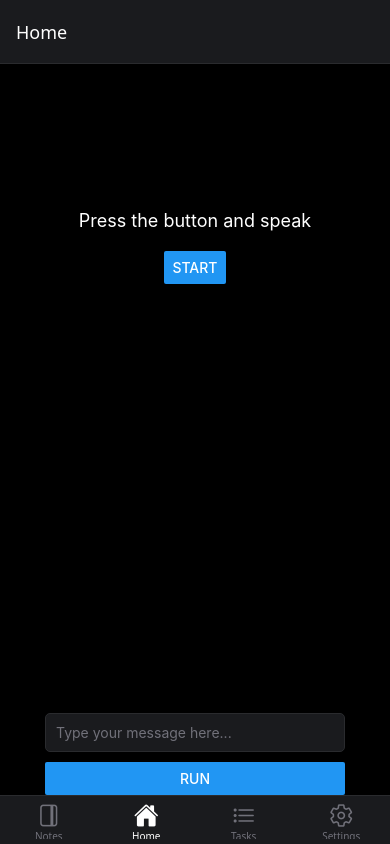
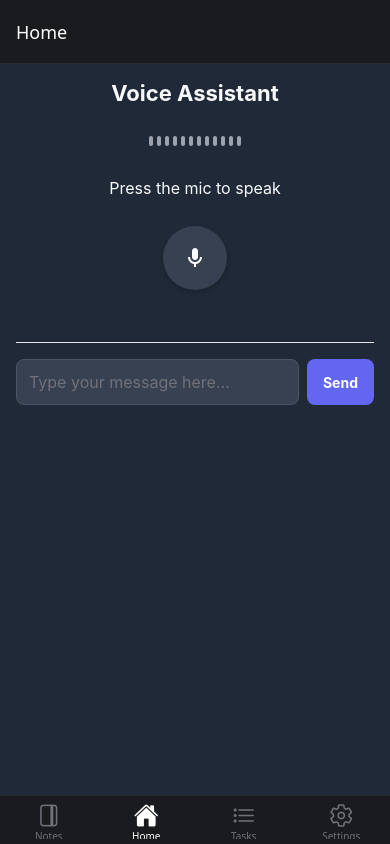
Before and after one commit to hissterical/rntodo, a React Native app: screen /Home in a window 390 px wide. Built offline with nearby package versions, Linux system fonts and the light colour scheme.

Commit message:
Big improvement of main page. It looks prettier, it doesn't repeat the message. It has a audio visualizer.

```diff
--- a/package.json
+++ b/package.json
@@ -21,6 +21,7 @@
     "react-native-gesture-handler": "^2.24.0",
     "react-native-safe-area-context": "^5.1.0",
     "react-native-screens": "^4.5.0",
+    "react-native-svg": "^15.11.2",
     "react-native-vector-icons": "^10.2.0"
   },
   "devDependencies": {
--- a/src/api/Gemini.js
+++ b/src/api/Gemini.js
@@ -40,11 +40,13 @@ const generationConfig = {
   responseMimeType: "text/plain",
 };
 
-export const sendToLLM = async (userMsg, addTasksMain) => {
+export const sendToLLM = async (userMsg, addTasksMain, setIsProcessing) => {
   if (!userMsg.trim()) {
     Alert.alert("Input Required", "Please enter a message to process.");
     return;
   }
+
+  setIsProcessing(true);
 
   try {
     const chatSession = model.startChat({
@@ -56,7 +58,6 @@ export const sendToLLM = async (userMsg, addTasksMain) => {
       .text()
       .replace(/`{3}json|`{3}/g, "")
       .trim();
-
     try {
       const parsedResponse = JSON.parse(responseJSON);
       addTasksMain(parsedResponse);
@@ -73,5 +74,7 @@ export const sendToLLM = async (userMsg, addTasksMain) => {
       "Error",
       "Failed to connect to the server. Please try again."
     );
+  } finally {
+    setIsProcessing(false);
   }
 };
--- a/src/screens/MainPage.jsx
+++ b/src/screens/MainPage.jsx
@@ -1,19 +1,170 @@
-import React, { useEffect, useState } from "react";
-import { View, Text, Button, StyleSheet, TextInput, Alert, Linking } from "react-native";
+import React, { useEffect, useState, useRef } from "react";
+import { View, Text, TouchableOpacity, StyleSheet, TextInput, Alert, ActivityIndicator } from "react-native";
 import { GestureHandlerRootView, ScrollView } from "react-native-gesture-handler";
 import AsyncStorage from "@react-native-async-storage/async-storage";
-import { sendToLLM } from "../api/Gemini";
-import SpeechToText from "../components/SpeechToText";
+import Voice from '@react-native-voice/voice';
 import { useTheme } from '../context/ThemeContext';
+import { Svg, Path } from "react-native-svg";
+
+// Audio Visualizer Component
+const AudioVisualizer = ({ isActive }) => {
+  const [bars, setBars] = useState(Array(12).fill(10));
+  const animationRef = useRef(null);
+
+  useEffect(() => {
+    if (isActive) {
+      const animate = () => {
+        setBars(prevBars =>
+          prevBars.map(() => Math.floor(Math.random() * 40) + 10)
+        );
+        animationRef.current = requestAnimationFrame(animate);
+      };
+      animationRef.current = requestAnimationFrame(animate);
+    } else {
+      if (animationRef.current) {
+        cancelAnimationFrame(animationRef.current);
+      }
+      setBars(Array(12).fill(10));
+    }
+
+    return () => {
+      if (animationRef.current) {
+        cancelAnimationFrame(animationRef.current);
+      }
+    };
+  }, [isActive]);
+
+  return (
+    <View style={styles.visualizerContainer}>
+      {bars.map((height, index) => (
+        <View
+          key={index}
+          style={[
+            styles.visualizerBar,
+            {
+              height,
+              backgroundColor: isActive ? '#4F46E5' : '#9CA3AF',
+              marginHorizontal: 2
+            }
+          ]}
+        />
+      ))}
+    </View>
+  );
+};
+
+// Microphone Button Component
+const MicrophoneButton = ({ isListening, onPress, theme }) => {
+  return (
+    <TouchableOpacity
+      style={[
+        styles.micButton,
+        theme === 'dark' ? styles.micButtonDark : styles.micButtonLight,
+        isListening && styles.micButtonActive
+      ]}
+      onPress={onPress}
+    >
+      <Svg width="24" height="24" viewBox="0 0 24 24" fill="none">
+        <Path
+          d="M12 14c1.66 0 3-1.34 3-3V5c0-1.66-1.34-3-3-3S9 3.34 9 5v6c0 1.66 1.34 3 3 3z"
+          fill={isListening ? "#FFFFFF" : (theme === 'dark' ? "#FFFFFF" : "#4F46E5")}
+        />
+        <Path
+          d="M17 11c0 2.76-2.24 5-5 5s-5-2.24-5-5H5c0 3.53 2.61 6.43 6 6.92V21h2v-3.08c3.39-.49 6-3.39 6-6.92h-2z"
+          fill={isListening ? "#FFFFFF" : (theme === 'dark' ? "#FFFFFF" : "#4F46E5")}
+        />
+      </Svg>
+    </TouchableOpacity>
+  );
+};
+
+import { sendToLLM } from '../api/Gemini';
+
+const SpeechToText = ({ onTextChange, theme }) => {
+  const [text, setText] = useState('');
+  const [isListening, setIsListening] = useState(false);
+  const processingRef = useRef(false);
+
+  useEffect(() => {
+    Voice.onSpeechStart = () => setIsListening(true);
+    Voice.onSpeechEnd = () => {
+      setIsListening(false);
+      // This delay helps prevent multiple results being processed
+      setTimeout(() => {
+        processingRef.current = false;
+      }, 500);
+    };
+
+    // Only use final results to prevent duplicates
+    Voice.onSpeechResults = (e) => {
+      if (e.value && e.value.length > 0 && !processingRef.current) {
+        processingRef.current = true;
+        const transcriptText = e.value[0];
+        setText(transcriptText);
+        if (onTextChange) onTextChange(transcriptText);
+      }
+    };
+
+    return () => Voice.destroy().then(Voice.removeAllListeners);
+  }, []);
+
+  const toggleListening = async () => {
+    try {
+      if (isListening) {
+        await Voice.stop();
+        setIsListening(false);
+      } else {
+        setText('');
+        processingRef.current = false; // Reset processing state
+        setIsListening(true);
+        await Voice.start('en-US');
+      }
+    } catch (error) {
+      console.error(error);
+      setIsListening(false);
+    }
+  };
+
+  return (
+    <View style={styles.speechContainer}>
+      <Text style={[styles.speechTitle, theme === 'dark' && styles.textDark]}>
+        Voice Assistant
+      </Text>
+
+      <AudioVisualizer isActive={isListening} />
+
+      <Text style={[styles.speechStatus, theme === 'dark' && styles.textDark]}>
+        {isListening ? 'Listening...' : 'Press the mic to speak'}
+      </Text>
+
+      <MicrophoneButton
+        isListening={isListening}
+        onPress={toggleListening}
+        theme={theme}
+      />
+
+      {text ? (
+        <View style={styles.transcriptContainer}>
+          <Text style={[styles.transcriptLabel, theme === 'dark' && styles.textDark]}>
+            Transcript:
+          </Text>
+          <Text style={[styles.transcriptText, theme === 'dark' && styles.textDark]}>
+            {text}
+          </Text>
+        </View>
+      ) : null}
+    </View>
+  );
+};
 
 export default function MainPage() {
   const [userMsg, setUserMsg] = useState("");
   const [tasks, setTasks] = useState([]);
   const [llmMessage, setLlmMessage] = useState("");
-  const [transcript, setTranscript] = useState("");
-
+  const [isProcessing, setIsProcessing] = useState(false);
+  const [hasProcessedTranscript, setHasProcessedTranscript] = useState(false);
   const {theme} = useTheme();
-  const styles = createStyles(theme);
+  const transcriptRef = useRef(null);
 
   useEffect(() => {
     const loadTasks = async () => {
@@ -27,80 +178,263 @@ export default function MainPage() {
 
   const addTasksMain = async (tasksJson) => {
     const newTasks = tasksJson.addTasks.map((task) => ({
-      id: Date.now().toString() + Math.random().toString(36).substring(7), // Unique ID
+      id: Date.now().toString() + Math.random().toString(36).substring(7),
       text: task.task,
       completed: false,
     }));
 
     setTasks((prevTasks) => {
       const updatedTasks = [...prevTasks, ...newTasks];
-      AsyncStorage.setItem("tasks", JSON.stringify(updatedTasks)); // Persist tasks
+      AsyncStorage.setItem("tasks", JSON.stringify(updatedTasks));
       return updatedTasks;
     });
 
-    setLlmMessage(tasksJson.message); // Update LLM message
+    setLlmMessage(tasksJson.message);
+    setHasProcessedTranscript(false); // Reset for next transcript
   };
 
   const onTranscriptChange = (transcript) => {
-    setTranscript(transcript);
-    sendToLLM(transcript, addTasksMain);
+    // Only process if we haven't processed this transcript already
+    if (transcript && transcript !== transcriptRef.current && !hasProcessedTranscript) {
+      transcriptRef.current = transcript;
+      setHasProcessedTranscript(true);
+      sendToLLM(transcript, addTasksMain, setIsProcessing);
     }
+  };
 
   return (
-    <View style={styles.container}>
-
+    <GestureHandlerRootView style={styles.rootContainer}>
+      <View style={[styles.container, theme === 'dark' ? styles.containerDark : styles.containerLight]}>
         <SpeechToText onTextChange={onTranscriptChange} theme={theme}/>
 
+        <View style={styles.divider} />
 
-    <GestureHandlerRootView>
-      <ScrollView>
-        <Text>{transcript}</Text>
-      </ScrollView>
+        <View style={styles.inputContainer}>
           <TextInput
             placeholderTextColor={theme === 'dark' ? '#71717A' : '#A1A1AA'}
-        style={styles.input}
+            style={[styles.input, theme === 'dark' && styles.inputDark]}
             value={userMsg}
             onChangeText={(text) => setUserMsg(text)}
             placeholder="Type your message here..."
           />
-      <Button
-        title="Run"
+          <TouchableOpacity
+            style={[styles.sendButton, theme === 'dark' ? styles.sendButtonDark : styles.sendButtonLight]}
+            disabled={isProcessing}
             onPress={() => {
-          sendToLLM(userMsg, addTasksMain);
+              if (userMsg.trim()) {
+                sendToLLM(userMsg, addTasksMain, setIsProcessing);
                 setUserMsg("");
+              }
             }}
-      />
-      {llmMessage ? <Text style={styles.llmMessage}>{llmMessage}</Text> : null}
+          >
+            {isProcessing ? (
+              <ActivityIndicator color={theme === 'dark' ? '#FFFFFF' : '#FFFFFF'} />
+            ) : (
+              <Text style={styles.sendButtonText}>Send</Text>
+            )}
+          </TouchableOpacity>
+        </View>
+
+        {llmMessage ? (
+          <View style={[styles.messageContainer, theme === 'dark' ? styles.messageContainerDark : styles.messageContainerLight]}>
+            <Text style={[styles.llmMessage, theme === 'dark' && styles.llmMessageDark]}>
+              {llmMessage}
+            </Text>
+          </View>
+        ) : null}
+
+        {tasks.length > 0 && (
+          <View style={styles.tasksContainer}>
+            <Text style={[styles.tasksTitle, theme === 'dark' && styles.textDark]}>
+              Tasks ({tasks.length})
+            </Text>
+            <ScrollView style={styles.tasksList}>
+              {tasks.map(task => (
+                <View key={task.id} style={[styles.taskItem, theme === 'dark' ? styles.taskItemDark : styles.taskItemLight]}>
+                  <Text style={[styles.taskText, theme === 'dark' && styles.textDark]}>
+                    {task.text}
+                  </Text>
+                </View>
+              ))}
+            </ScrollView>
+          </View>
+        )}
+      </View>
     </GestureHandlerRootView>
-    </View>
   );
 }
 
 const createStyles = (theme) => StyleSheet.create({
-  input: {
-    borderWidth: 1,
-    borderColor: theme === 'dark' ? '#2A2B2E' : '#ccc',
-    padding: 10,
-    marginBottom: 10,
-    borderRadius: 5,
-    backgroundColor: theme === 'dark' ? '#1A1B1E' : '#fff',
-    color: theme === 'dark' ? '#fff' : '#000',
-    width: 300,
+  rootContainer: {
+    flex: 1,
   },
   container: {
     flex: 1,
-    justifyContent: "center",
-    alignItems: "center",
-    backgroundColor: theme === 'dark' ? '#000000' : '#fff',
+    padding: 16,
+    backgroundColor: '#F9FAFB',
   },
-  text: {
-    fontSize: 24,
-    color: theme === 'dark' ? '#fff' : '#000',
+  containerDark: {
+    backgroundColor: '#1F2937',
+  },
+  containerLight: {
+    backgroundColor: '#F9FAFB',
+  },
+  speechContainer: {
+    alignItems: 'center',
+    marginBottom: 20,
+  },
+  speechTitle: {
+    fontSize: 22,
+    fontWeight: 'bold',
+    marginBottom: 10,
+    color: '#1F2937',
+  },
+  speechStatus: {
+    marginVertical: 12,
+    fontSize: 16,
+    color: '#4B5563',
+  },
+  visualizerContainer: {
+    flexDirection: 'row',
+    height: 50,
+    alignItems: 'center',
+    justifyContent: 'center',
+    width: '80%',
+  },
+  visualizerBar: {
+    width: 4,
+    borderRadius: 2,
+  },
+  micButton: {
+    width: 64,
+    height: 64,
+    borderRadius: 32,
+    justifyContent: 'center',
+    alignItems: 'center',
+    marginVertical: 16,
+    elevation: 3,
+    shadowColor: '#000',
+    shadowOffset: { width: 0, height: 2 },
+    shadowOpacity: 0.2,
+    shadowRadius: 4,
+  },
+  micButtonLight: {
+    backgroundColor: '#EEF2FF',
+  },
+  micButtonDark: {
+    backgroundColor: '#374151',
+  },
+  micButtonActive: {
+    backgroundColor: '#4F46E5',
+  },
+  transcriptContainer: {
+    marginTop: 16,
+    width: '100%',
+    padding: 12,
+    backgroundColor: 'rgba(79, 70, 229, 0.1)',
+    borderRadius: 8,
+  },
+  transcriptLabel: {
+    fontWeight: 'bold',
+    marginBottom: 4,
+    color: '#1F2937',
+  },
+  transcriptText: {
+    fontSize: 16,
+    color: '#1F2937',
+  },
+  divider: {
+    height: 1,
+    backgroundColor: '#E5E7EB',
+    width: '100%',
+    marginVertical: 16,
+  },
+  inputContainer: {
+    flexDirection: 'row',
+    marginBottom: 16,
+  },
+  input: {
+    flex: 1,
+    borderWidth: 1,
+    borderColor: '#E5E7EB',
+    borderRadius: 8,
+    padding: 12,
+    backgroundColor: '#FFFFFF',
+    color: '#1F2937',
+    fontSize: 16,
+  },
+  inputDark: {
+    backgroundColor: '#374151',
+    borderColor: '#4B5563',
+    color: '#F9FAFB',
+  },
+  sendButton: {
+    marginLeft: 8,
+    paddingHorizontal: 16,
+    justifyContent: 'center',
+    alignItems: 'center',
+    borderRadius: 8,
+  },
+  sendButtonLight: {
+    backgroundColor: '#4F46E5',
+  },
+  sendButtonDark: {
+    backgroundColor: '#6366F1',
+  },
+  sendButtonText: {
+    color: '#FFFFFF',
+    fontWeight: 'bold',
+  },
+  messageContainer: {
+    padding: 16,
+    borderRadius: 8,
+    marginBottom: 16,
+  },
+  messageContainerLight: {
+    backgroundColor: '#EEF2FF',
+  },
+  messageContainerDark: {
+    backgroundColor: '#374151',
   },
   llmMessage: {
-    marginTop: 20,
+    fontSize: 16,
+    color: '#1F2937',
+  },
+  llmMessageDark: {
+    color: '#F9FAFB',
+  },
+  tasksContainer: {
+    flex: 1,
+  },
+  tasksTitle: {
     fontSize: 18,
-    color: theme === 'dark' ? '#A1A1AA' : 'gray',
-    textAlign: "center",
+    fontWeight: 'bold',
+    marginBottom: 12,
+    color: '#1F2937',
+  },
+  tasksList: {
+    flex: 1,
+  },
+  taskItem: {
+    padding: 12,
+    borderRadius: 8,
+    marginBottom: 8,
+  },
+  taskItemLight: {
+    backgroundColor: '#FFFFFF',
+    borderWidth: 1,
+    borderColor: '#E5E7EB',
+  },
+  taskItemDark: {
+    backgroundColor: '#374151',
+  },
+  taskText: {
+    fontSize: 16,
+    color: '#1F2937',
+  },
+  textDark: {
+    color: '#F9FAFB',
   },
 });
+
+const styles = createStyles('light');
```
Also changed, not shown: 1 other file (tests, documents, lock files or other folders). Lines whose indentation alone changed are shown as unchanged.
